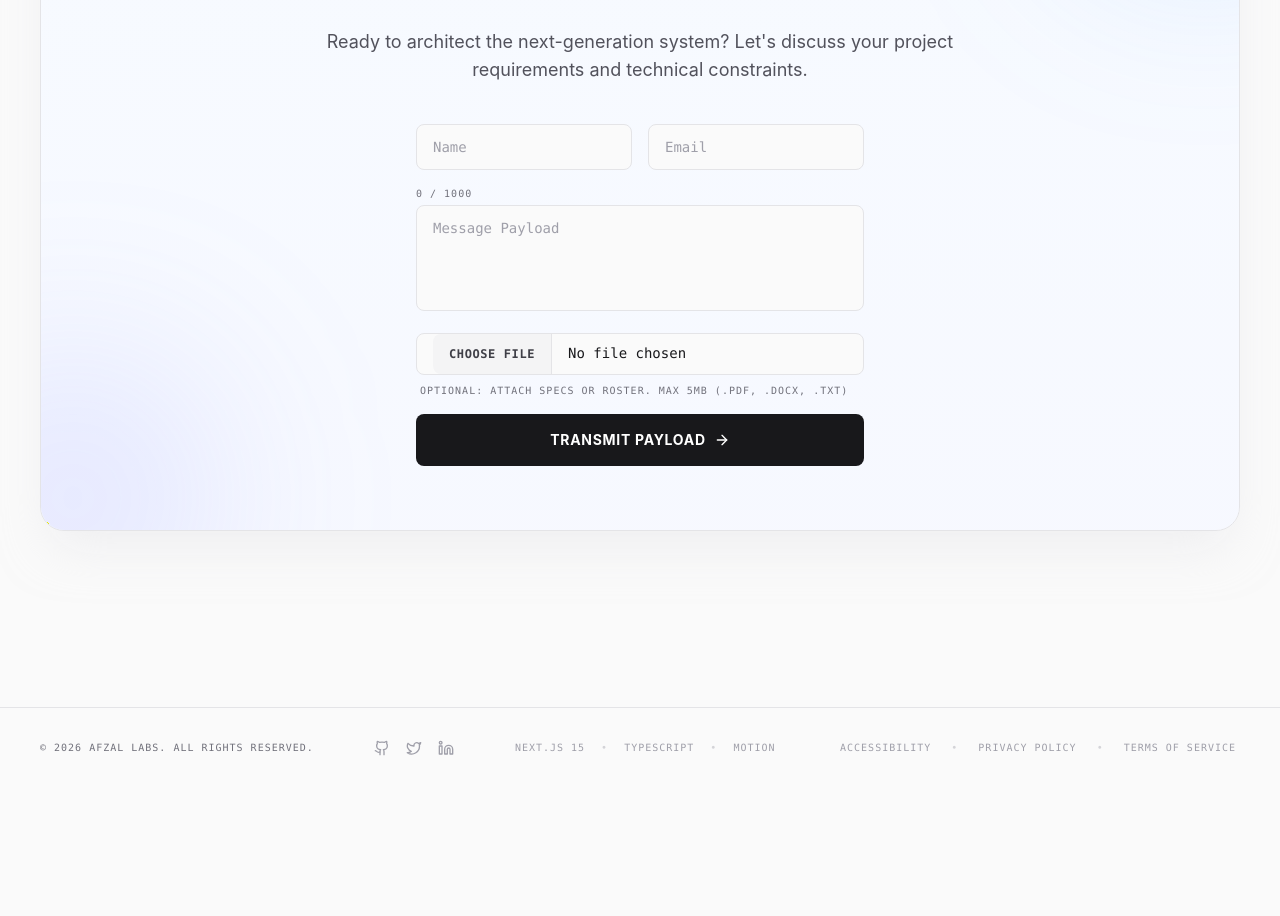
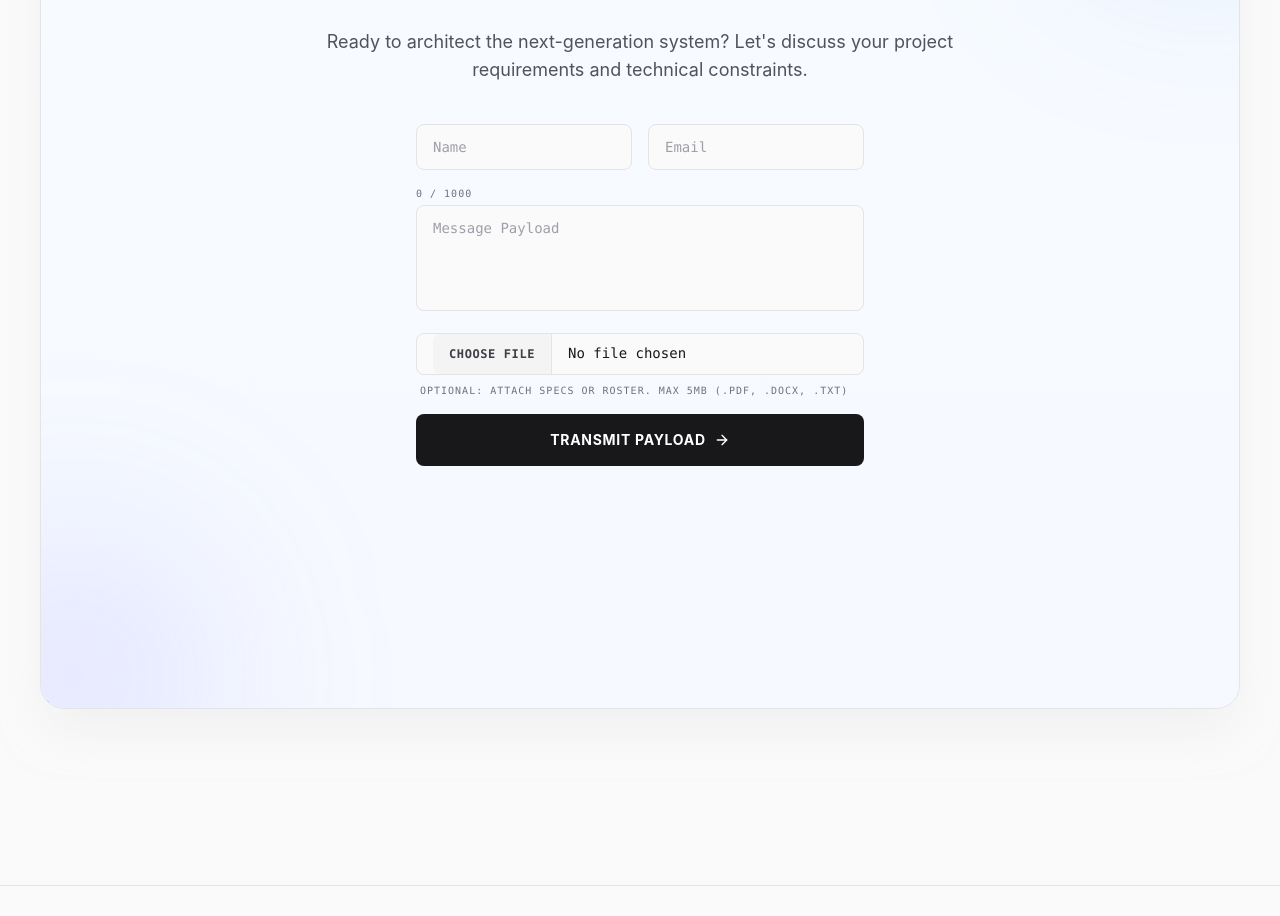
Before and after one commit to yasir-soomro/Afzal-Labs, a Next.js app: page / in a window 1280 px wide. Shown: the part 4680-5596 px from the top of the page. Before the commit the page ends 5468 px from the top, so only its background shows below. Built offline with nearby package versions, Linux system fonts and the light colour scheme; no server answers.

Commit message:
feat: add success state to contact form
Introduce an animation sequence upon successful form submission to improve user feedback.

```diff
--- a/components/sections/contact.tsx
+++ b/components/sections/contact.tsx
@@ -1,8 +1,9 @@
 "use client";
 
-import { motion } from "motion/react";
+import { useState } from "react";
+import { motion, AnimatePresence } from "motion/react";
 import { fadeUp } from "@/animations/variants";
-import { Mail, ArrowRight, Loader2 } from "lucide-react";
+import { Mail, ArrowRight, Loader2, CheckCircle2 } from "lucide-react";
 import { useForm } from "react-hook-form";
 import { trackEvent } from "@/lib/analytics";
 import { toast } from "sonner";
@@ -15,6 +16,7 @@ type ContactFormData = {
 };
 
 export function Contact() {
+  const [isSuccess, setIsSuccess] = useState(false);
   const { register, handleSubmit, reset, watch, formState: { errors, isSubmitting } } = useForm<ContactFormData>({
     mode: "onChange",
     defaultValues: {
@@ -32,7 +34,11 @@ export function Contact() {
     await new Promise((resolve) => setTimeout(resolve, 800));
     console.log("Payload data:", data);
     toast.success("Payload successfully transmitted. I'll respond shortly.");
-    reset();
+    setIsSuccess(true);
+    setTimeout(() => {
+      setIsSuccess(false);
+      reset();
+    }, 3000);
   };
 
   return (
@@ -59,7 +65,16 @@ export function Contact() {
             Ready to architect the next-generation system? Let&apos;s discuss your project requirements and technical constraints.
           </p>
 
-          <form className="max-w-md mx-auto space-y-4 text-left" onSubmit={handleSubmit(onSubmit)}>
+          <div className="relative min-h-[520px]">
+            <AnimatePresence mode="wait">
+              {!isSuccess ? (
+                <motion.div
+                  key="form"
+                  initial={{ opacity: 0, scale: 0.95 }}
+                  animate={{ opacity: 1, scale: 1 }}
+                  exit={{ opacity: 0, scale: 0.95, transition: { duration: 0.2 } }}
+                >
+                  <form className="max-w-md mx-auto space-y-4 text-left" onSubmit={handleSubmit(onSubmit)}>
             <div className="grid grid-cols-1 sm:grid-cols-2 gap-4">
               <div>
                 <label htmlFor="name" className="sr-only">Name</label>
@@ -158,6 +173,43 @@ export function Contact() {
               )}
             </button>
           </form>
+                </motion.div>
+              ) : (
+                <motion.div
+                  key="success"
+                  initial={{ opacity: 0, scale: 0.8 }}
+                  animate={{ opacity: 1, scale: 1 }}
+                  exit={{ opacity: 0, scale: 0.8, transition: { duration: 0.2 } }}
+                  className="absolute inset-0 flex flex-col items-center justify-center text-center"
+                >
+                  <motion.div
+                    initial={{ scale: 0 }}
+                    animate={{ scale: 1 }}
+                    transition={{ type: "spring", stiffness: 200, damping: 15, delay: 0.1 }}
+                    className="w-24 h-24 bg-blue-50 text-blue-500 rounded-full flex items-center justify-center mb-6 mx-auto shadow-inner"
+                  >
+                    <CheckCircle2 className="w-12 h-12" />
+                  </motion.div>
+                  <motion.h3
+                    initial={{ opacity: 0, y: 10 }}
+                    animate={{ opacity: 1, y: 0 }}
+                    transition={{ delay: 0.2 }}
+                    className="text-2xl font-black uppercase tracking-tighter text-zinc-900 mb-2"
+                  >
+                    Transmission Successful
+                  </motion.h3>
+                  <motion.p
+                    initial={{ opacity: 0, y: 10 }}
+                    animate={{ opacity: 1, y: 0 }}
+                    transition={{ delay: 0.3 }}
+                    className="text-zinc-500 font-mono tracking-widest text-xs uppercase"
+                  >
+                    Payload received. Standby for response.
+                  </motion.p>
+                </motion.div>
+              )}
+            </AnimatePresence>
+          </div>
         </div>
       </motion.div>
     </section>
```
